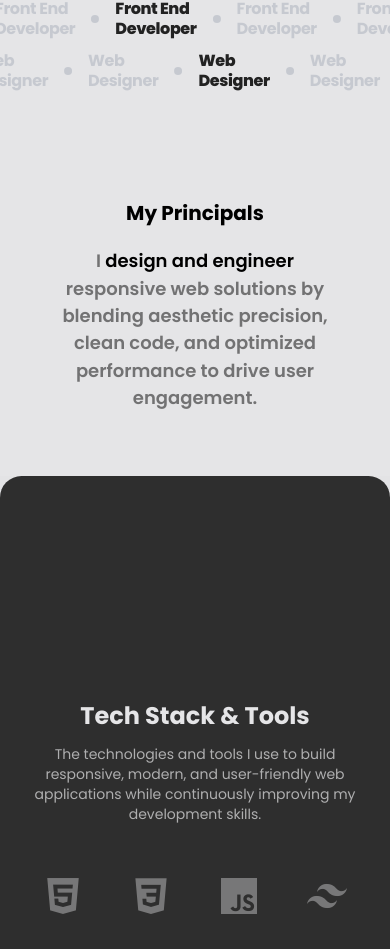
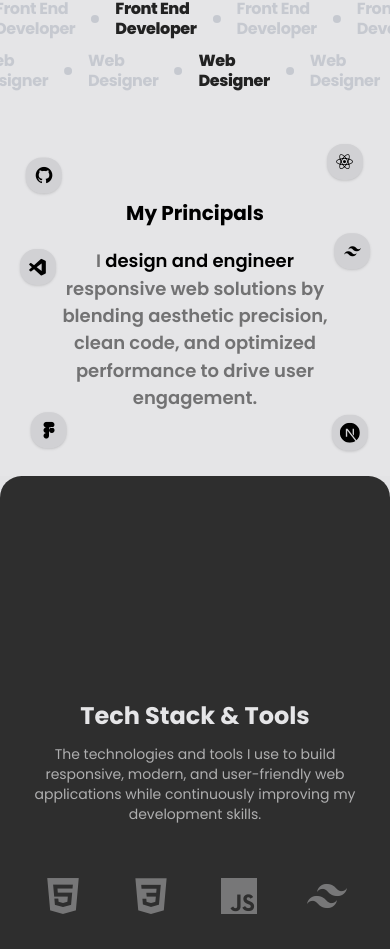
Before and after one commit to NarayanaMahendraAbimanyu/Narayana-Portfolio-Website, a Next.js app: page / in a window 390 px wide. Shown: the part 2010-2959 px from the top of the page. Built offline with nearby package versions, Linux system fonts and the light colour scheme.

Commit message:
Mengubah tampilan mobile pada PrincipalsSection

```diff
--- a/app/components/PrincipalsSection.tsx
+++ b/app/components/PrincipalsSection.tsx
@@ -46,14 +46,14 @@ export default function PrincipalsSection() {
         initial="hidden"
         whileInView="visible"
         viewport={{ once: true, amount: 0.3 }}
-        className="hidden md:block absolute top-[20%] md:left-[25%] lg:left-[20%]"
+        className="absolute top-[6%] left-[6%] sm:top-[10%] sm:left-[10%] md:top-[20%] md:left-[25%] lg:left-[20%]"
       >
         <motion.div
           animate={{ y: [-8, 8, -8], x: [-4, 4, -4] }}
           transition={{ duration: 4, repeat: Infinity, ease: "easeInOut" }}
-          className="w-12 h-12 sm:w-14 sm:h-14 bg-[#D1D1D4] rounded-2xl flex items-center justify-center shadow-sm"
+          className="w-9 h-9 sm:w-12 sm:h-12 md:w-14 md:h-14 bg-[#D1D1D4] rounded-2xl flex items-center justify-center shadow-sm"
         >
-          <i className="bx bxl-github text-3xl sm:text-4xl text-black"></i>
+          <i className="bx bxl-github text-xl sm:text-2xl md:text-4xl text-black"></i>
         </motion.div>
       </motion.div>
 
@@ -63,14 +63,14 @@ export default function PrincipalsSection() {
         initial="hidden"
         whileInView="visible"
         viewport={{ once: true, amount: 0.3 }}
-        className="hidden md:block absolute top-[45%] md:left-[15%] lg:left-[18%]"
+        className="absolute top-[32%] left-[4%] sm:top-[38%] sm:left-[8%] md:top-[45%] md:left-[15%] lg:left-[18%]"
       >
         <motion.div
           animate={{ y: [10, -10, 10], x: [5, -5, 5] }}
           transition={{ duration: 5, repeat: Infinity, ease: "easeInOut", delay: 1 }}
-          className="w-12 h-12 sm:w-14 sm:h-14 bg-[#D1D1D4] rounded-2xl flex items-center justify-center shadow-sm"
+          className="w-9 h-9 sm:w-12 sm:h-12 md:w-14 md:h-14 bg-[#D1D1D4] rounded-2xl flex items-center justify-center shadow-sm"
         >
-          <i className="bx bxl-visual-studio text-3xl sm:text-4xl text-black"></i>
+          <i className="bx bxl-visual-studio text-xl sm:text-2xl md:text-4xl text-black"></i>
         </motion.div>
       </motion.div>
 
@@ -80,14 +80,14 @@ export default function PrincipalsSection() {
         initial="hidden"
         whileInView="visible"
         viewport={{ once: true, amount: 0.3 }}
-        className="hidden md:block absolute bottom-[20%] md:left-[28%] lg:left-[22%]"
+        className="absolute bottom-[10%] left-[7%] sm:bottom-[14%] sm:left-[11%] md:bottom-[20%] md:left-[28%] lg:left-[22%]"
       >
         <motion.div
           animate={{ y: [-12, 12, -12], x: [-6, 6, -6] }}
           transition={{ duration: 4.5, repeat: Infinity, ease: "easeInOut", delay: 0.5 }}
-          className="w-12 h-12 sm:w-14 sm:h-14 bg-[#D1D1D4] rounded-2xl flex items-center justify-center shadow-sm"
+          className="w-9 h-9 sm:w-12 sm:h-12 md:w-14 md:h-14 bg-[#D1D1D4] rounded-2xl flex items-center justify-center shadow-sm"
         >
-          <i className="bx bxl-figma text-3xl sm:text-4xl text-black"></i>
+          <i className="bx bxl-figma text-xl sm:text-2xl md:text-4xl text-black"></i>
         </motion.div>
       </motion.div>
 
@@ -97,14 +97,14 @@ export default function PrincipalsSection() {
         initial="hidden"
         whileInView="visible"
         viewport={{ once: true, amount: 0.3 }}
-        className="hidden md:block absolute top-[18%] md:right-[25%] lg:right-[20%]"
+        className="absolute top-[6%] right-[6%] sm:top-[10%] sm:right-[10%] md:top-[18%] md:right-[25%] lg:right-[20%]"
       >
         <motion.div
           animate={{ y: [8, -8, 8], x: [4, -4, 4] }}
           transition={{ duration: 4.2, repeat: Infinity, ease: "easeInOut", delay: 0.2 }}
-          className="w-12 h-12 sm:w-14 sm:h-14 bg-[#D1D1D4] rounded-2xl flex items-center justify-center shadow-sm"
+          className="w-9 h-9 sm:w-12 sm:h-12 md:w-14 md:h-14 bg-[#D1D1D4] rounded-2xl flex items-center justify-center shadow-sm"
         >
-          <i className="bx bxl-react text-3xl sm:text-4xl text-black"></i>
+          <i className="bx bxl-react text-xl sm:text-2xl md:text-4xl text-black"></i>
         </motion.div>
       </motion.div>
 
@@ -114,14 +114,14 @@ export default function PrincipalsSection() {
         initial="hidden"
         whileInView="visible"
         viewport={{ once: true, amount: 0.3 }}
-        className="hidden md:block absolute top-[42%] md:right-[15%] lg:right-[18%]"
+        className="absolute top-[32%] right-[4%] sm:top-[38%] sm:right-[8%] md:top-[42%] md:right-[15%] lg:right-[18%]"
       >
         <motion.div
           animate={{ y: [-10, 10, -10], x: [-5, 5, -5] }}
           transition={{ duration: 4.8, repeat: Infinity, ease: "easeInOut", delay: 1.2 }}
-          className="w-12 h-12 sm:w-14 sm:h-14 bg-[#D1D1D4] rounded-2xl flex items-center justify-center shadow-sm"
+          className="w-9 h-9 sm:w-12 sm:h-12 md:w-14 md:h-14 bg-[#D1D1D4] rounded-2xl flex items-center justify-center shadow-sm"
         >
-          <i className="bx bxl-tailwind-css text-3xl sm:text-4xl text-black"></i>
+          <i className="bx bxl-tailwind-css text-xl sm:text-2xl md:text-4xl text-black"></i>
         </motion.div>
       </motion.div>
 
@@ -131,14 +131,14 @@ export default function PrincipalsSection() {
         initial="hidden"
         whileInView="visible"
         viewport={{ once: true, amount: 0.3 }}
-        className="hidden md:block absolute bottom-[22%] md:right-[28%] lg:right-[22%]"
+        className="absolute bottom-[10%] right-[7%] sm:bottom-[14%] sm:right-[11%] md:bottom-[22%] md:right-[28%] lg:right-[22%]"
       >
         <motion.div
           animate={{ y: [12, -12, 12], x: [6, -6, 6] }}
           transition={{ duration: 5.2, repeat: Infinity, ease: "easeInOut", delay: 0.8 }}
-          className="w-12 h-12 sm:w-14 sm:h-14 bg-[#D1D1D4] rounded-2xl flex items-center justify-center shadow-sm"
+          className="w-9 h-9 sm:w-12 sm:h-12 md:w-14 md:h-14 bg-[#D1D1D4] rounded-2xl flex items-center justify-center shadow-sm"
         >
-          <SiNextdotjs className="text-3xl sm:text-4xl text-black" />
+          <SiNextdotjs className="text-xl sm:text-2xl md:text-4xl text-black" />
         </motion.div>
       </motion.div>
 
```
Also changed, not shown: public/project3.png (added).
